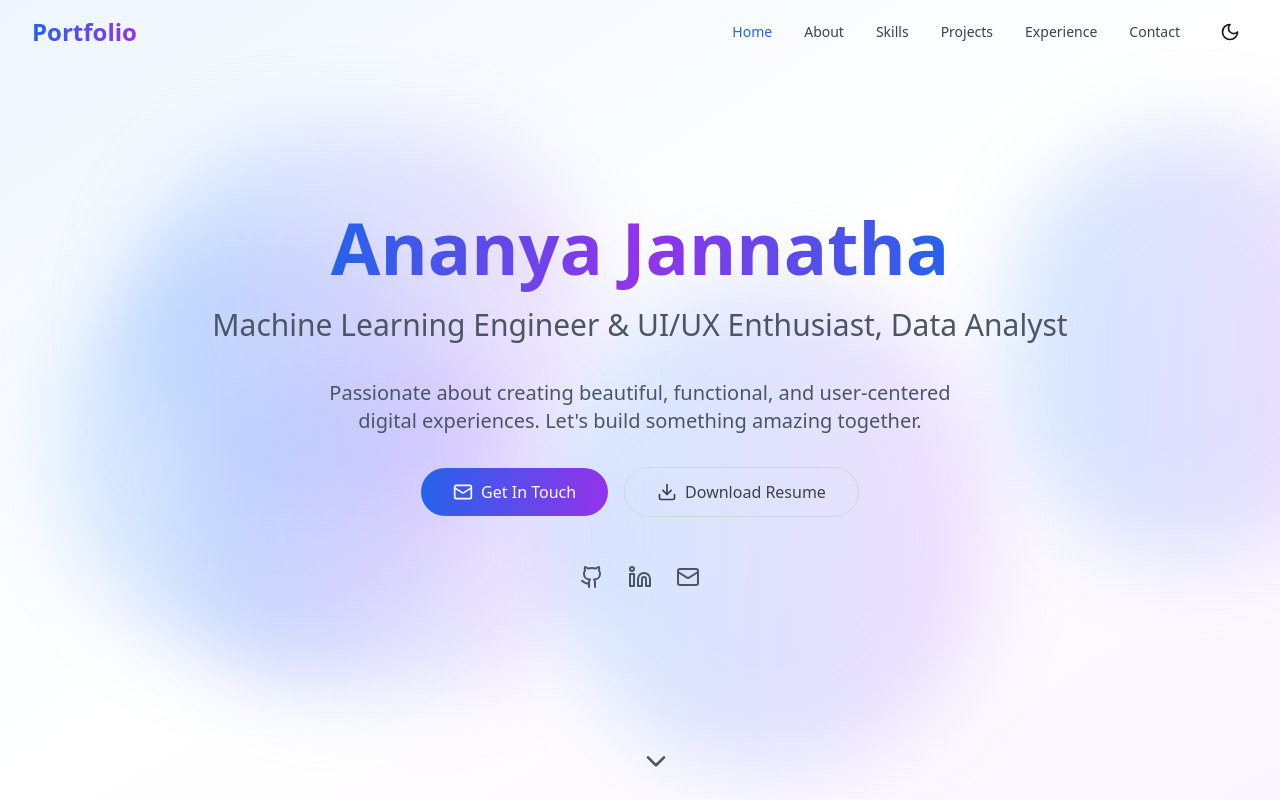
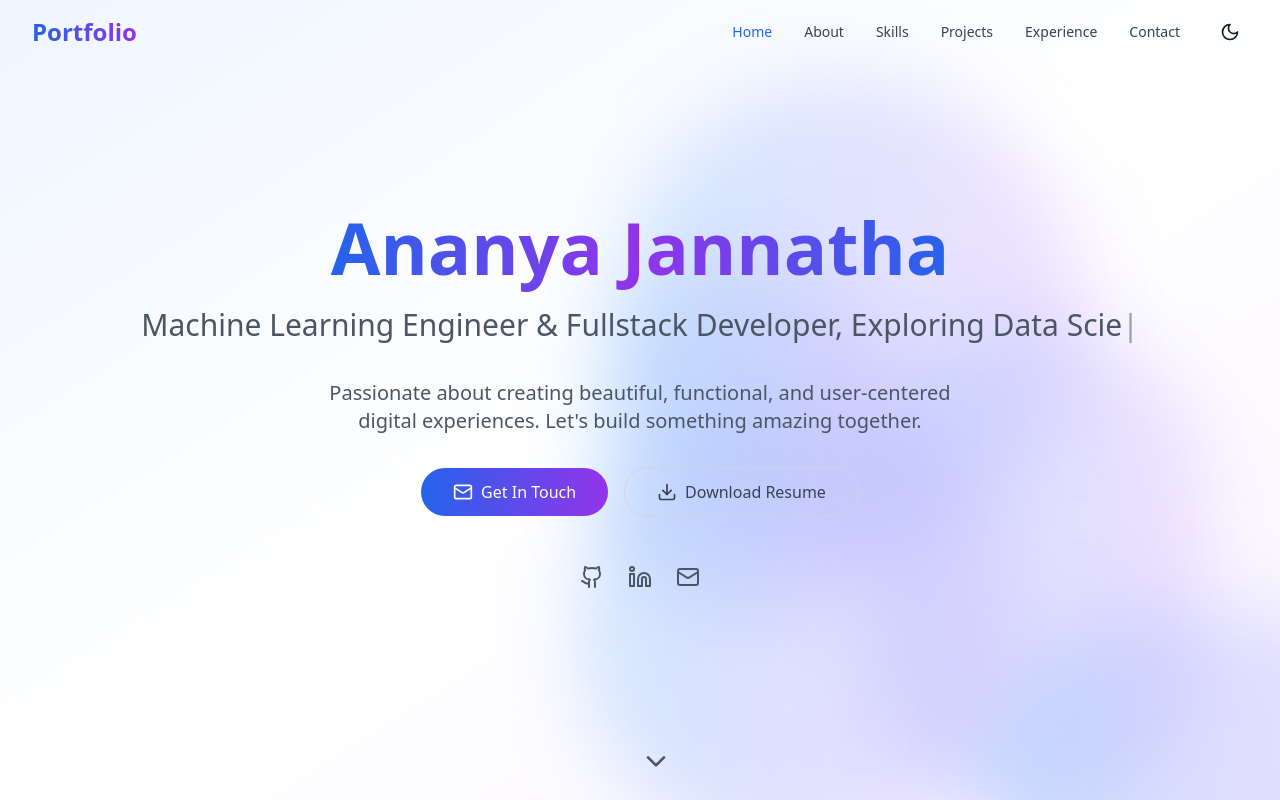
Before and after one commit to Patelananya/portfolio2, a React (Vite) app: page / in a window 1280 px wide. Shown: the top 800 px of the page. Built offline with nearby package versions, Linux system fonts and the light colour scheme.

Commit message:
Update fullText description in Hero component

```diff
--- a/src/components/Hero.tsx
+++ b/src/components/Hero.tsx
@@ -4,7 +4,7 @@ import { ChevronDown, Github, Linkedin, Mail, Download } from 'lucide-react';
 
 const Hero: React.FC = () => {
   const [text, setText] = useState('');
-  const fullText = 'Machine Learning Engineer & UI/UX Enthusiast, Data Analyst';
+  const fullText = 'Machine Learning Engineer & Fullstack Developer, Exploring Data Science';
   const [isTyping, setIsTyping] = useState(true);
 
   useEffect(() => {
```
